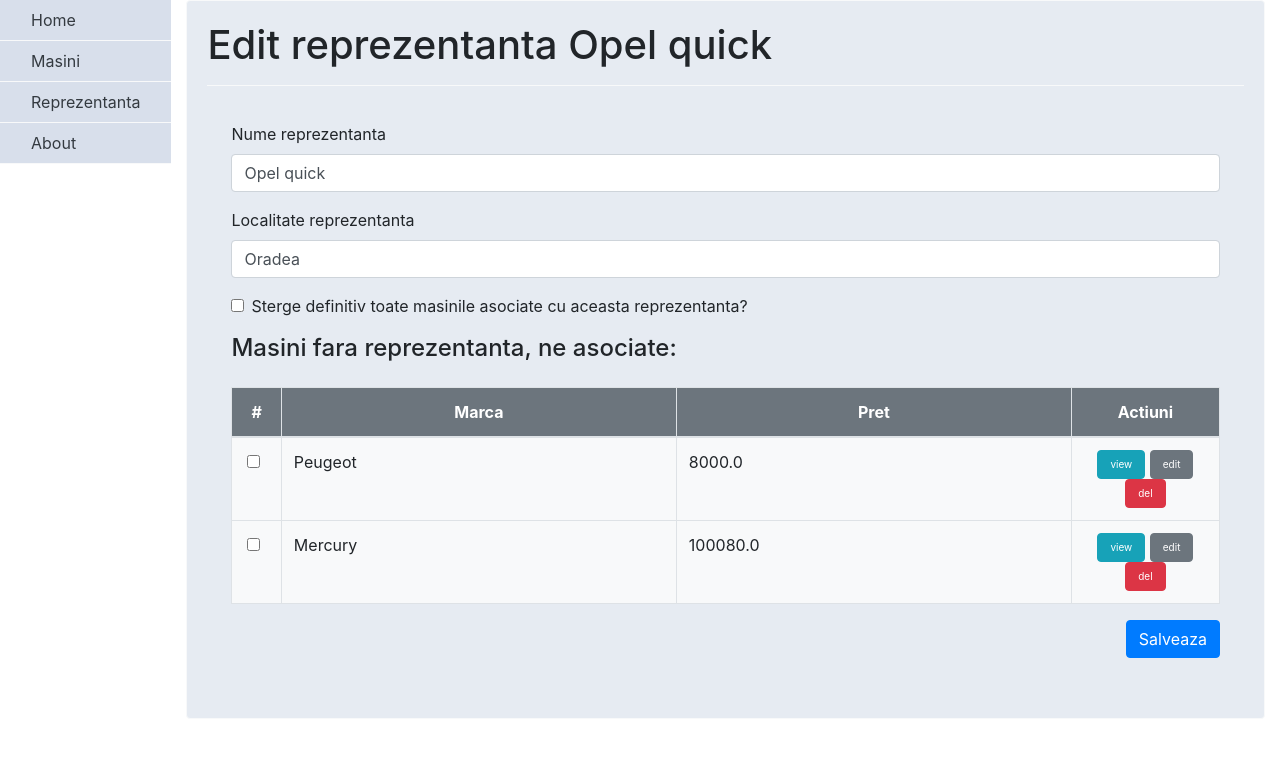
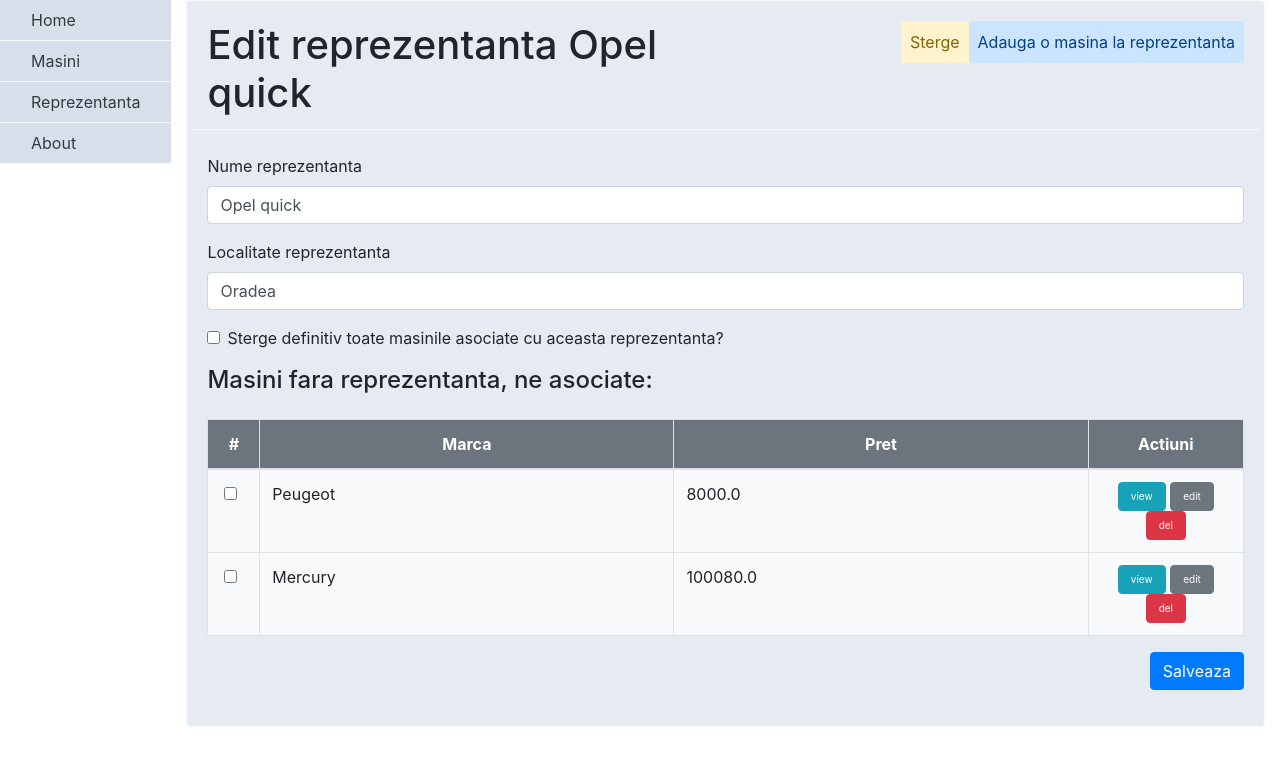
Before and after one commit to LunguGeorgeProgramator/django-mini-test-project, a Django app: page /reprezentanta/edit/1 in a window 1280 px wide. Shown: the top 765 px of the page. Run offline with Django 3.2, Linux system fonts and the light colour scheme; data comes from the database, SQL or seed files in the repository; both versions use the stored data as it was after the commit; some libraries are stand-ins or nearby versions.

Commit message:
made toolbar templates

```diff
--- a/templates/masina/masina_index.html
+++ b/templates/masina/masina_index.html
@@ -7,7 +7,7 @@
       <div class="h1 card-title">Masini</div>
    </div>
    <div class="col text-right">
-      <a class="btn btn-success" href="{% url 'masina_create' %}">Adauga masina</a>
+      {% include "masina/toolbar_masina.html" %}
    </div>
 </div>
 <!--{% for user in users %}-->
@@ -41,7 +41,7 @@
          <td width="15%" class="text-center">
             <a class="btn btn-info" style="font-size: 10px;" data-toggle="tooltip" data-placement="top" title="view" href="{% url 'masina_show' masina.id %}"> view </a>
             <a class="btn btn-secondary" style="font-size: 10px;" data-toggle="tooltip" data-placement="top" title="edit" href="{% url 'masina_form' masina.id %}"> edit </a>
-            <a class="btn btn-danger" style="font-size: 10px;" data-toggle="tooltip" data-placement="top" title="delete" href="{% url 'masina_delete' masina.id %}"> del </a>
+            <p class="btn btn-danger mb-0" style="font-size: 10px;" data-toggle="tooltip" data-placement="top" title="delete" onclick="confirmRemove('{% url 'masina_delete' masina.id %}')"> del </p>
          </td>
       </tr>
       {% endfor %}
--- a/templates/recenzie/recenzie_create.html
+++ b/templates/recenzie/recenzie_create.html
@@ -1,7 +1,6 @@
 {% block head %}
 {% include "head.html" %}
 {% endblock %}
-
 <div class="row border-bottom border-light mb-4">
    <div class="col">
       <div class="h1 card-title pb-3">{{ method|capfirst }} recenzie {{ recenzie.autor }}</div>
@@ -10,8 +9,7 @@
       <a class="btn btn-info" href="{% url 'masina_show' masina_id %}">Inapoi</a>
    </div>
 </div>
-
-<form class="p-4" action="" method="POST">
+<form action="" method="POST">
     {% csrf_token %}
     {{ form_recenzie.masina }}
     <div class="form-group">
@@ -40,7 +38,6 @@
     </div>
     <div style="clear: both;"></div>
 </form>
-
 <script>
   $( function() {
     $( "#id_data_adaugari" ).datepicker({ dateFormat: 'dd/mm/yy 00:00:00' });
--- a/templates/reprezentanta/reprezentanta_edit_create.html
+++ b/templates/reprezentanta/reprezentanta_edit_create.html
@@ -1,10 +1,15 @@
 {% block head %}
 {% include "head.html" %}
 {% endblock %}
-
-<div class="h1 card-title border-bottom border-light pb-3">{{ method|capfirst }} reprezentanta {{ reprezentanta.nume }}</div>
-
-<form class="p-4" action="{% if reprezentanta %} {% url 'reprezentanta_update' reprezentanta.id %} {% else %} {% url 'reprezentanta_store' %} {% endif %}" method="post">
+<div class="row border-bottom border-light mb-4">
+   <div class="col">
+      <div class="h1 card-title">{{ method|capfirst }} reprezentanta {{ reprezentanta.nume }}</div>
+   </div>
+   <div class="col text-right">
+      {% include "reprezentanta/toolbar_reprezentanta.html" %}
+   </div>
+</div>
+<form action="{% if reprezentanta %} {% url 'reprezentanta_update' reprezentanta.id %} {% else %} {% url 'reprezentanta_store' %} {% endif %}" method="post">
     {% csrf_token %}
     <div class="form-group">
         <label for="nume">Nume reprezentanta</label>
--- a/templates/reprezentanta/reprezentanta_index.html
+++ b/templates/reprezentanta/reprezentanta_index.html
@@ -1,13 +1,12 @@
 {% block head %}
 {% include "head.html" %}
 {% endblock %}
-
 <div class="row border-bottom border-light mb-4">
    <div class="col">
       <div class="h1 card-title">Reprezentante</div>
    </div>
    <div class="col text-right">
-      <a class="btn btn-success" href="{% url 'reprezentanta_create' %}">Adauga reprezentanta</a>
+      {% include "reprezentanta/toolbar_reprezentanta.html" %}
    </div>
 </div>
 <div class="table-responsive-sm">
@@ -29,7 +28,7 @@
          <td width="15%" class="text-center">
             <a class="btn btn-info" style="font-size: 10px;" data-toggle="tooltip" data-placement="top" title="view" href="{% url 'reprezentanta_show' reprezentanta.id %}"> view </a>
             <a class="btn btn-secondary" style="font-size: 10px;" data-toggle="tooltip" data-placement="top" title="edit" href="{% url 'reprezentanta_form' reprezentanta.id %}"> edit </a>
-            <a class="btn btn-danger" style="font-size: 10px;" data-toggle="tooltip" data-placement="top" title="delete" href="{% url 'reprezentanta_delete' reprezentanta.id %}"> del </a>
+            <p class="btn btn-danger mb-0" style="font-size: 10px;" data-toggle="tooltip" data-placement="top" title="delete" onclick="confirmRemove('{% url 'reprezentanta_delete' reprezentanta.id %}')"> del </p>
          </td>
          {% endfor %}
       </tr>
--- /dev/null
+++ b/templates/reprezentanta/toolbar_reprezentanta.html
@@ -0,0 +1,29 @@
+<ul class="nav nav-tabs justify-content-end border-0" role="tablist">
+    {% if reprezentanta is None and method != "create" %}
+    <li class="nav-item">
+        <a class="nav-link alert-danger pr-2 pl-2" data-toggle="tab" role="tab"  href="{% url 'reprezentanta_create' %}">Add Reprezentante</a>
+    </li>
+    {% endif %}
+    {% if method != "edit" and reprezentanta %}
+    <li class="nav-item">
+        <a class="nav-link alert-danger pr-2 pl-2" data-toggle="tab" role="tab" href="{% url 'reprezentanta_form' reprezentanta.id %}">Editeaza</a>
+    </li>
+    {% endif %}
+    {% if reprezentanta %}
+    <li class="nav-item">
+        <p class="btn-link nav-link alert-warning pr-2 pl-2" style="cursor: pointer;" data-toggle="tab" role="tab" onclick="confirmRemove('{% url 'reprezentanta_delete' reprezentanta.id %}')" >Sterge</p>
+    </li>
+    {% endif %}
+    {% if method != "create" and reprezentanta %}
+    <li class="nav-item">
+        <a class="nav-link alert-primary pr-2 pl-2" data-toggle="tab" role="tab" href="{% url 'masina_create' reprezentanta.id %}">Adauga o masina la reprezentanta</a>
+    </li>
+    {% endif %}
+</ul>
+<script>
+function confirmRemove(url){
+    if (confirm("Esti sigur ca vrei sa stergi?")) {
+        window.location.href = url;
+    }
+}
+</script>
```
Also changed, not shown: templates/masina/masina_edit_create.html (+10 -1 lines), templates/masina/masina_show.html (+1 -6 lines), templates/masina/toolbar_masina.html (added, +34 -0 lines), templates/reprezentanta/reprezentanta_show.html (+12 -4 lines), db.sqlite3.
